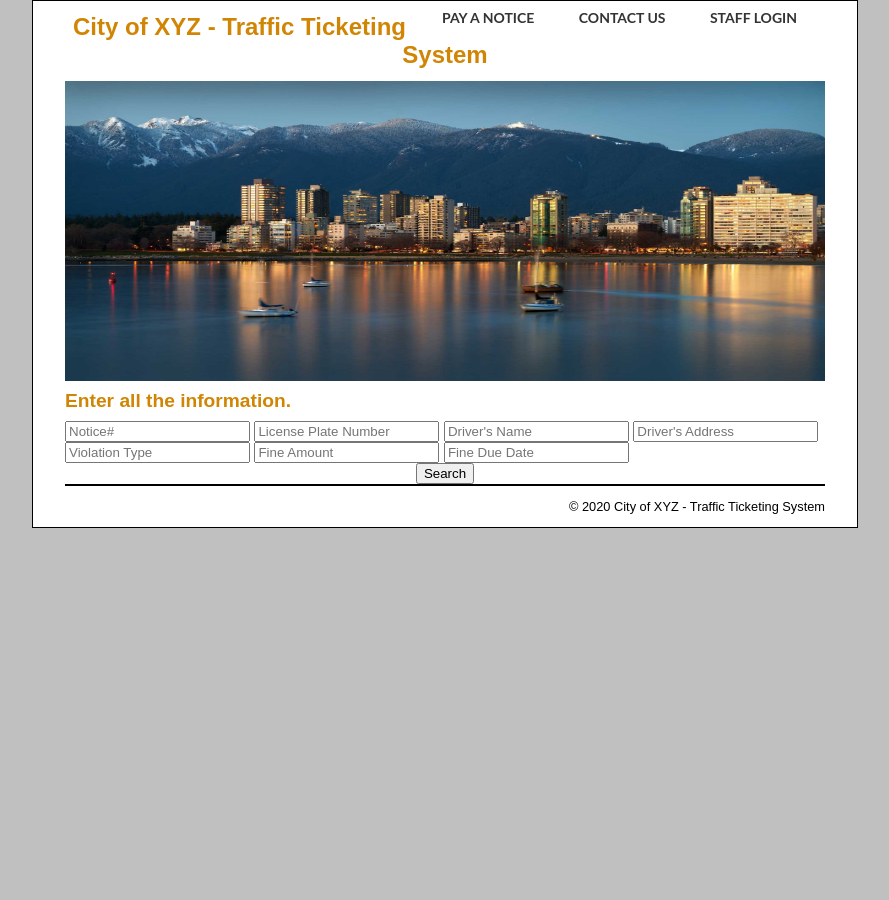
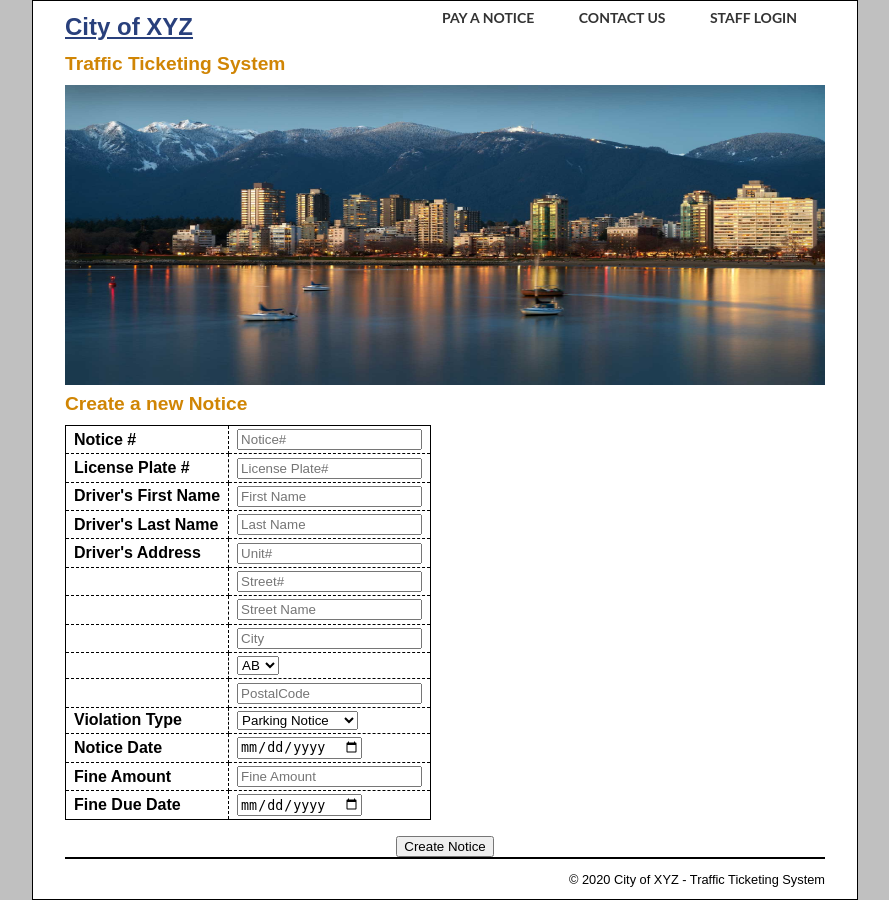
Before and after one commit to Residevil/INFO3135, a PHP site: page /CreateNewNotice/ in a window 1280 px wide. Shown: the whole page, without its empty margins (195-1084 px from the left). Before the commit the page ends 528 px from the top, so only its background shows below. Run offline with PHP 8.4, Linux system fonts and the light colour scheme.

Commit message:
new pages updated

```diff
--- a/Traffic Ticketing System - TTS/CreateNewNotice/index.php
+++ b/Traffic Ticketing System - TTS/CreateNewNotice/index.php
@@ -1,18 +1,86 @@
 <?php include'../view/header.php'; ?>
 <body>
-    <h2>Enter all the information.</h2>
+    <h2>Create a new Notice</h2>
     <form METHOD="post">
-        <div>
-	  <input type="text" placeholder="Notice#">
-          <input type="text" placeholder="License Plate Number">
-	  <input type="text" placeholder="Driver's Name">
-	  <input type="text" placeholder="Driver's Address">
-	  <input type="text" placeholder="Violation Type">
-	  <input type="text" placeholder="Fine Amount">
-	  <input type="text" placeholder="Fine Due Date">
-        </div>
+        <table>
+            <tr>
+                <th>Notice #</th>
+                <td><input type="text" placeholder="Notice#"></td>
+            </tr>
+            <tr>
+                <th>License Plate #</th>
+                <td><input type="text" placeholder="License Plate#"></td>
+            </tr>
+            <tr>
+                <th>Driver's First Name</th>
+                <td><input type="text" placeholder="First Name"></td>
+            </tr>
+            <tr>
+                <th>Driver's Last Name</th>
+                <td><input type="text" placeholder="Last Name"></td>
+            </tr>
+            <tr>
+                <th>Driver's Address</th>
+                <td><input type="text" placeholder="Unit#"></td>
+            </tr>
+            <tr>
+                <th>&nbsp</th>
+                <td><input type="text" placeholder="Street#"></td>
+            </tr>
+            <tr>
+                <th>&nbsp</th>
+                <td><input type="text" placeholder="Street Name"></td>
+            </tr>
+            <tr>
+                <th>&nbsp</th>
+                <td><input type="text" placeholder="City"></td>
+            </tr>
+            <tr>
+                <th>&nbsp</th>
+                <td><select name = "Province" id = "Province">
+                                <option value ="AB">AB</option>
+                                <option value ="BC">BC</option>
+                                <option value ="MB">MB</option>
+                                <option value ="NB">NB</option>
+                                <option value ="NL">NL</option>
+                                <option value ="NT">NT</option>
+                                <option value ="NS">NS</option>
+                                <option value ="NU">NU</option>
+                                <option value ="ON">ON</option>
+                                <option value ="QC">QC</option>
+                                <option value ="SK">SK</option>
+                                <option value ="YT">YT</option>
+                                </select>
+                </td>
+            </tr>
+            <tr>
+                <th>&nbsp</th>
+                <td><input type="text" placeholder="PostalCode"></td>
+            </tr>
+            <tr>
+                <th>Violation Type</th>
+                        <td><select name = "ViolationType" id = "ViolationType">
+                                <option value ="ParkingViolation">Parking Notice</option>
+                                <option value ="SpeedingViolation">Speeding Notice</option>
+                                <option value ="RedLightViolation">Red Light Notice</option>
+                                </select>
+                        </td>
+            </tr>
+            <tr>
+                <th>Notice Date</th>
+                <td><input type="date" placeholder="Notice Date"></td>
+            </tr>
+            <tr>
+                <th>Fine Amount</th>
+                <td><input type="text" placeholder="Fine Amount"></td>
+            </tr>
+            <tr>
+                <th>Fine Due Date</th>
+                <td><input type="date" placeholder="Fine Due Date"></td>
+            </tr>
+        </table>
         <div class = "center">
-          <button type="submit" name="violation_n" class="search_b">Search</button>
+          <button type="submit" name="violation_n" class="search_b">Create Notice</button>
         </div>
     </form>
 <?php include'../view/footer.php'; ?>
--- a/Traffic Ticketing System - TTS/index.php
+++ b/Traffic Ticketing System - TTS/index.php
@@ -1,8 +1,8 @@
 <?php include 'view/header.php'; ?>
     <body>
     <div id="main">
-    <h1 class="top">Menu</h1>
-    <p><a href="">Search for a Violation</a></p>
-    <p><a href="product_catalog">Product Catalog</a></p>
+    <h1 class="top">Home Page</h1>
+    <p><a href="SearchNotice">Pay a Notice</a></p>
+    <p><a href="StaffLogin">Staff Login</a></p>
 </div>
 <?php include 'view/footer.php'; ?>
--- a/Traffic Ticketing System - TTS/main.css
+++ b/Traffic Ticketing System - TTS/main.css
@@ -86,6 +86,12 @@ form {
 .center {
     text-align: center;
 }
+.avatar {
+  align-content: center;
+  width: 70px;
+  height: 70px;
+}
+
 .first_paragraph {
     margin-top: 0;
 }
@@ -97,6 +103,7 @@ form {
   height: 300px;
   background-size: cover;
 }
+
 .menu {
   float: right;
 }
--- a/Traffic Ticketing System - TTS/view/header.php
+++ b/Traffic Ticketing System - TTS/view/header.php
@@ -5,13 +5,12 @@
     <link rel="stylesheet" type="text/css" href="/TrafficTicketingSystem/main.css">
     <div class="menu">
       <ul>
-          <li><a href="/TrafficTicketingSystem/SearchForViolations/">Pay a Notice</a></li>
-        <li><a href="/TrafficTicketingSystem/SearchForViolations/">Contact Us</a></li>
-        <li><a href="/TrafficTicketingSystem/SearchForViolations/">Staff Login</a></li>
+        <li><a href="/TrafficTicketingSystem/SearchNotice/">Pay a Notice</a></li>
+        <li><a href="/TrafficTicketingSystem/ContactUs/">Contact Us</a></li>
+        <li><a href="/TrafficTicketingSystem/StaffLogin/">Staff Login</a></li>
       </ul>
     </div>
-<div class = "center">
-<h1>City of XYZ - Traffic Ticketing System</h1>
-</div>
-<img class = "banner" src = "/TrafficTicketingSystem/images/banner.jpg">
+<h1><a href = "/TrafficTicketingSystem/">City of XYZ</a></h1>
+    <h2>Traffic Ticketing System</h2>
+    <img class = "banner" src = "/TrafficTicketingSystem/images/banner.jpg">
 </head>
```
Also changed, not shown: Traffic Ticketing System - TTS/NoticeSummary/index.php (added, +28 -0 lines), Traffic Ticketing System - TTS/SearchNotice/index.php (+10 -4 lines), Traffic Ticketing System - TTS/StaffLogin/index.php (+12 -8 lines), 1 other file.
